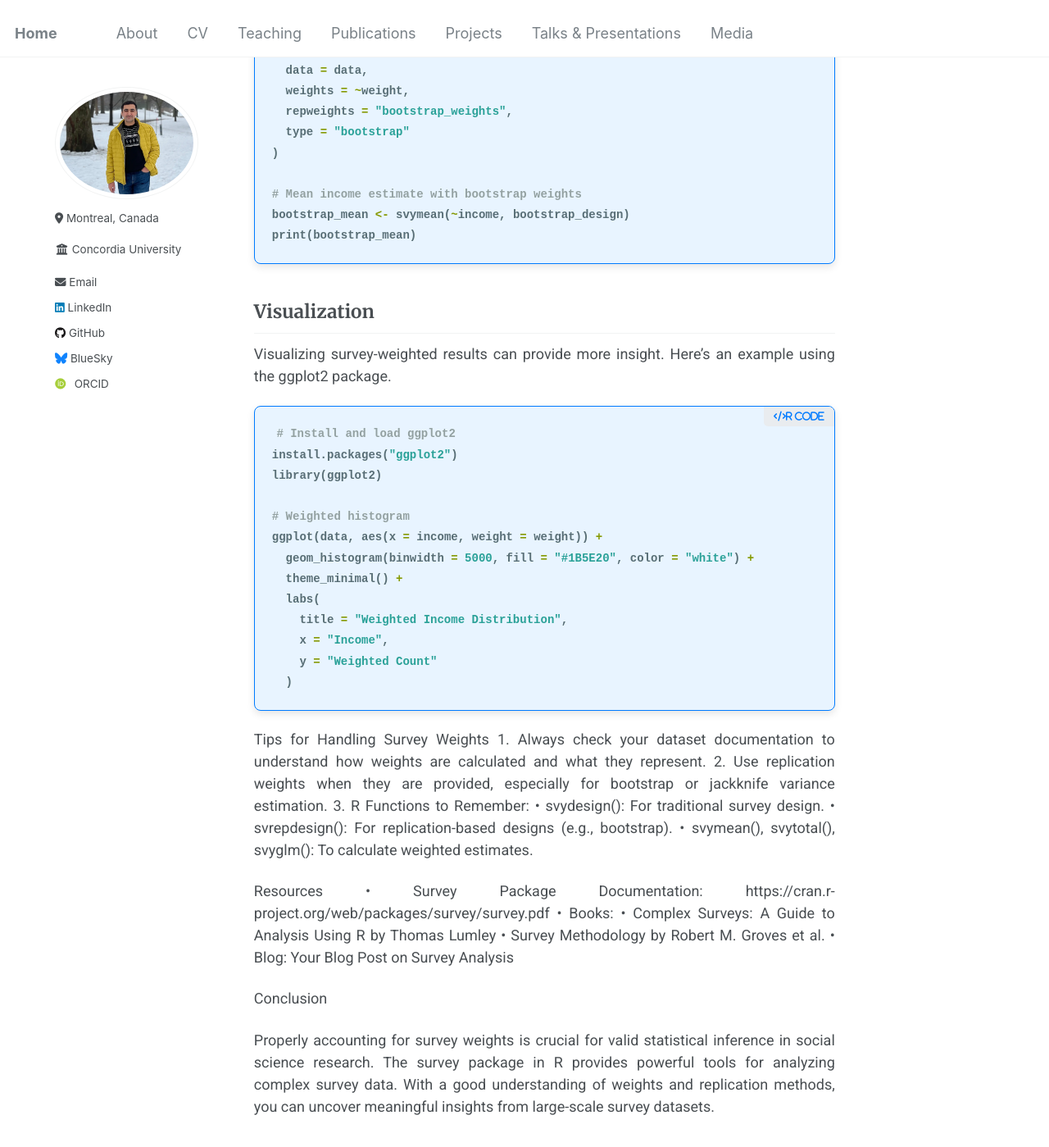
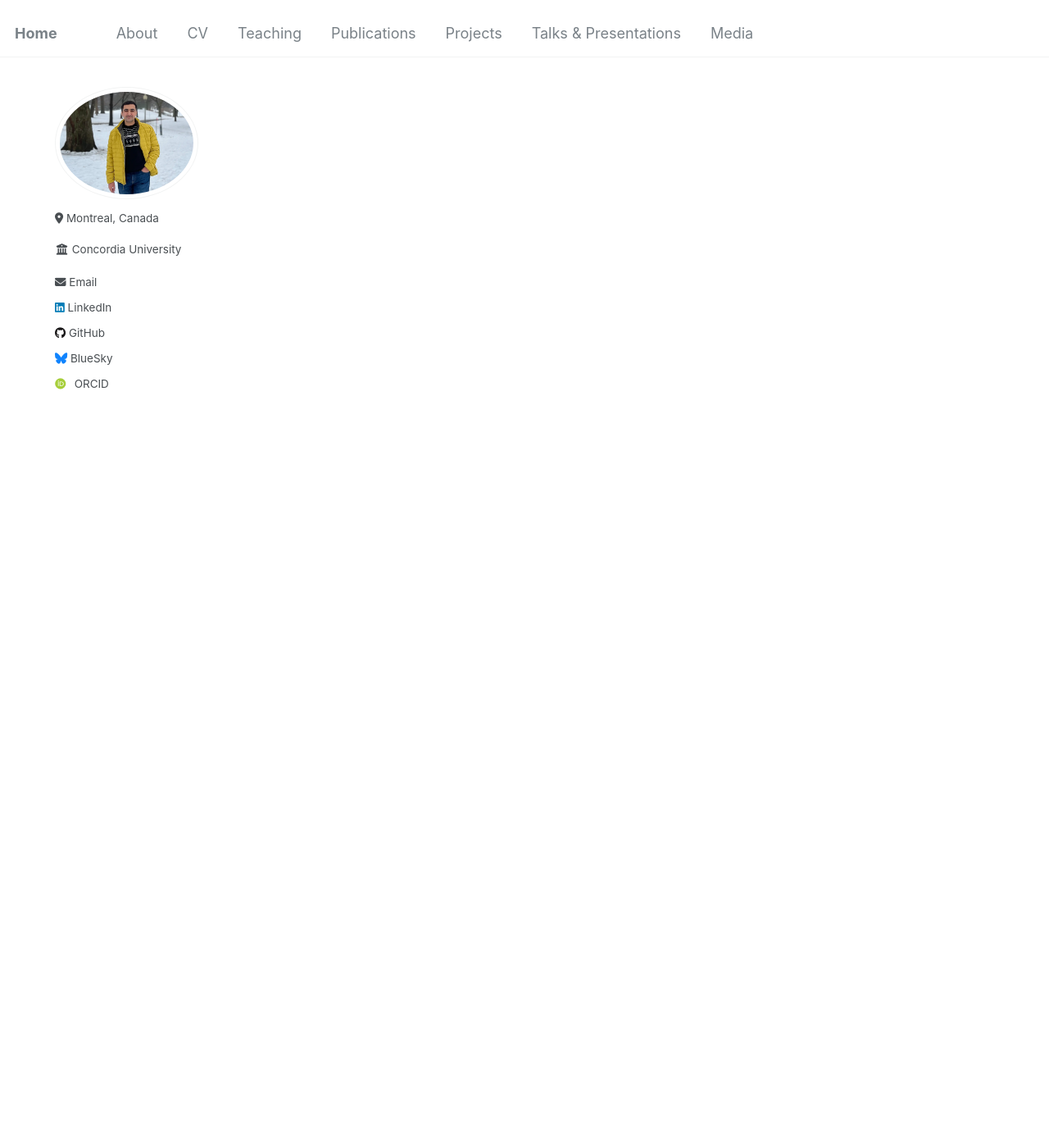
Before and after one commit to Mohsnmonji/mohsnmonji.github.io, a Jekyll site: the page built from _posts/2024-12-28-survey-weights.md, in a window 1280 px wide and 1400 px high, scrolled down 2315 px. Shown: the whole window at 82% size. Built offline with Jekyll 4.4.1, drawn with Linux system fonts in a browser that asks for light colours; some web fonts are replaced; some of the changed text lies outside the part shown.

Commit message:
Update 2024-12-28-survey-weights.md

````diff
--- a/_posts/2024-12-28-survey-weights.md
+++ b/_posts/2024-12-28-survey-weights.md
@@ -9,131 +9,3 @@ excerpt: "A comprehensive guide to understanding and applying survey weights and
 math: true
 permalink: /survey-weights/
 ---
-
-## Introduction
-
-Survey data often come with **complex sampling designs**, including stratification, clustering, and unequal probabilities of selection. To make valid population-level inferences, **survey weights** must be applied. This page focuses on understanding survey weights and bootstrap weights, and how to use them effectively in **R** with the `survey` package.
-
----
-
-### Key Concepts
-
-#### What Are Survey Weights?
-
-Survey weights adjust for unequal probabilities of selection, nonresponse, and post-stratification. They help ensure that the results represent the target population accurately.
-
-- **Weighting Formula**:
-  $$ w_i = \frac{1}{p_i} $$
-  where \( p_i \) is the probability of selection for unit \( i \).
-
-#### Types of Survey Weights
-
-1. **Sampling Weights**: Correct for unequal probabilities of selection.
-2. **Post-Stratification Weights**: Adjust for known population totals (e.g., age, gender).
-3. **Replication Weights**: Used for variance estimation in complex surveys.
-
-#### Bootstrap Weights
-
-Bootstrap weights allow for variance estimation when traditional Taylor Series Linearization is challenging. They involve resampling the data multiple times with replacement to calculate standard errors.
-
----
-
-### Example: Using Survey Weights in R
-
-Let’s work with an example dataset to understand how to apply survey weights using the `survey` package.
-
-```r
-# Install and load the necessary package
-install.packages("survey")
-library(survey)
-
-# Example dataset
-data <- data.frame(
-  id = 1:6,
-  weight = c(1.2, 1.5, 0.8, 1.1, 1.3, 1.0), # Survey weights
-  cluster = c(1, 1, 2, 2, 3, 3),             # Clustering
-  strata = c(1, 1, 2, 2, 3, 3),              # Stratification
-  income = c(50000, 55000, 60000, 58000, 62000, 63000)
-)
-```
-
-Define survey design
-
-```r
-design <- svydesign(
-  ids = ~cluster,         # Clustering
-  strata = ~strata,       # Stratification
-  weights = ~weight,      # Survey weights
-  data = data
-)
-```
-
-Mean income estimate
-
-```r
-
-mean_income <- svymean(~income, design)
-print(mean_income)
-```
-
-## Variance Estimation Using Bootstrap Weights
-
-In cases where bootstrap weights are provided, the survey package can handle them effectively.
-
-
-# Bootstrap weights example
-
-```r
-data$bootstrap_weights <- matrix(runif(60, 0.8, 1.2), nrow = 6) # Simulated bootstrap weights
-
-# Define survey design with bootstrap weights
-bootstrap_design <- svrepdesign(
-  data = data,
-  weights = ~weight,
-  repweights = "bootstrap_weights",
-  type = "bootstrap"
-)
-
-# Mean income estimate with bootstrap weights
-bootstrap_mean <- svymean(~income, bootstrap_design)
-print(bootstrap_mean)
-```
-
-## Visualization
-
-Visualizing survey-weighted results can provide more insight. Here’s an example using the ggplot2 package.
-
-```r
-# Install and load ggplot2
-install.packages("ggplot2")
-library(ggplot2)
-
-# Weighted histogram
-ggplot(data, aes(x = income, weight = weight)) +
-  geom_histogram(binwidth = 5000, fill = "#1B5E20", color = "white") +
-  theme_minimal() +
-  labs(
-    title = "Weighted Income Distribution",
-    x = "Income",
-    y = "Weighted Count"
-  )
-```
-
-Tips for Handling Survey Weights
-	1.	Always check your dataset documentation to understand how weights are calculated and what they represent.
-	2.	Use replication weights when they are provided, especially for bootstrap or jackknife variance estimation.
-	3.	R Functions to Remember:
-	•	svydesign(): For traditional survey design.
-	•	svrepdesign(): For replication-based designs (e.g., bootstrap).
-	•	svymean(), svytotal(), svyglm(): To calculate weighted estimates.
-
-Resources
-	•	Survey Package Documentation: https://cran.r-project.org/web/packages/survey/survey.pdf
-	•	Books:
-	•	Complex Surveys: A Guide to Analysis Using R by Thomas Lumley
-	•	Survey Methodology by Robert M. Groves et al.
-	•	Blog: Your Blog Post on Survey Analysis
-
-Conclusion
-
-Properly accounting for survey weights is crucial for valid statistical inference in social science research. The survey package in R provides powerful tools for analyzing complex survey data. With a good understanding of weights and replication methods, you can uncover meaningful insights from large-scale survey datasets.
````
